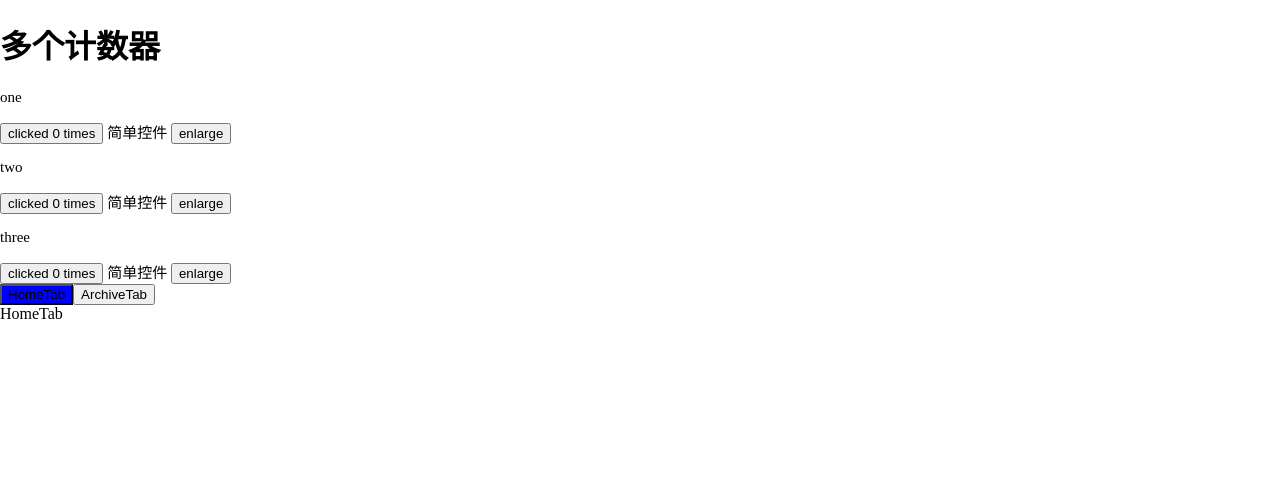
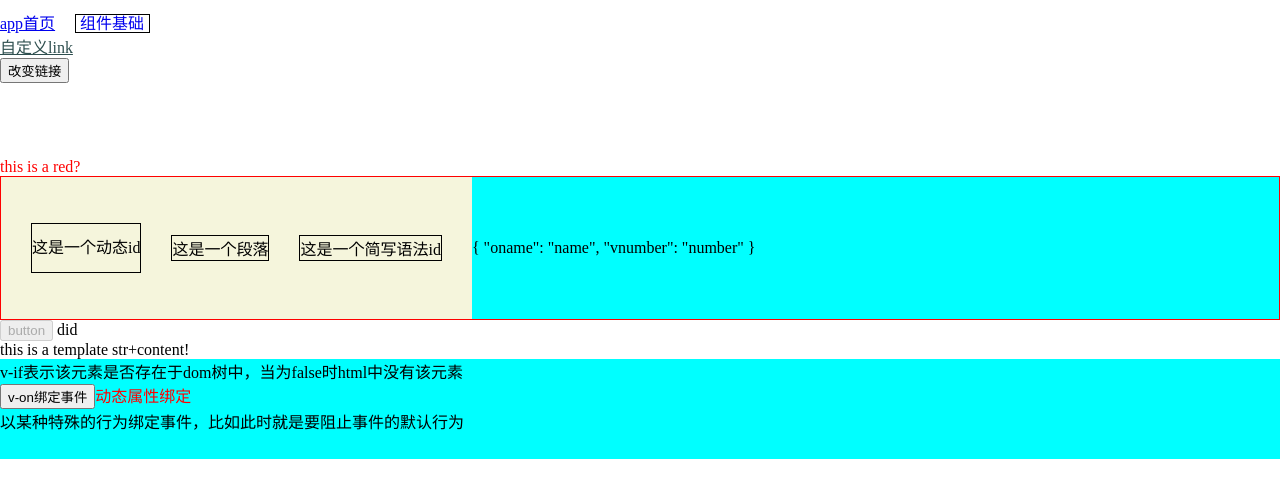
Before and after one commit to transport123/vuedemo, a Vue app: page / in a window 1280 px wide. Shown: the top 498 px of the page. Built offline with nearby package versions, Linux system fonts and the light colour scheme.

Commit message:
vue router

```diff
--- /dev/null
+++ b/src/RouterEntry.vue
@@ -0,0 +1,55 @@
+<script setup>
+import RouteLink from './routes/RouteLink.vue';
+import {ref} from 'vue'
+const routeLinkRef = ref('/List')
+
+
+
+function changeLink()
+{
+    if(routeLinkRef.value.startsWith('http'))
+        routeLinkRef.value='/List'
+    else
+        routeLinkRef.value='http://www.baidu.com'
+
+}
+</script>
+
+<template>
+<div>
+    <header style="padding-top: 10px;">
+        <RouterLink to="/">app首页</RouterLink>
+        <RouterLink to="/ComponentFoundation" class="routerlink">
+            组件基础
+        </RouterLink>
+
+        <RouteLink :to="routeLinkRef" activeClass="aClass" inactiveClass="iaClass">
+            自定义link
+        </RouteLink>
+
+
+    </header>
+    <div style="height: 100px;">
+    <button @click="changeLink">改变链接</button>
+    </div>
+</div>
+    <RouterView/>
+</template>
+
+<style>
+.routerlink{
+    margin:20px;
+    text-decoration: none;
+    border:1px black solid;
+    padding-right: 5px;
+}
+.routerlink:visited{
+    color:black
+}
+.aClass{
+    color: crimson;
+}
+.iaClass{
+    color:darkslategrey
+}
+</style>
--- a/src/main.js
+++ b/src/main.js
@@ -1,8 +1,31 @@
 import { createApp } from 'vue'
-import APP from './componentdetail/ComponentFoundation.vue'
 import ElementPlus from 'element-plus'
 import 'element-plus/dist/index.css'
-const app = createApp(APP)
+import {createRouter,createWebHashHistory} from 'vue-router';
+import Entry from './RouterEntry.vue'
+import App from './App.vue'
+import ComponentFoundation from './componentdetail/ComponentFoundation.vue'
+import List from './pages/List.vue'
+// 2. 定义一些路由
+// 每个路由都需要映射到一个组件。
+// 我们后面再讨论嵌套路由。
+const routes = [
+  { path: '/', component: App },
+  {path:'/ComponentFoundation',component:ComponentFoundation},
+  {path:'/List',component:List}
+]
+
+// 3. 创建路由实例并传递 `routes` 配置
+// 你可以在这里输入更多的配置，但我们在这里
+// 暂时保持简单
+const router = createRouter({
+  // 4. 内部提供了 history 模式的实现。为了简单起见，我们在这里使用 hash 模式。
+  history: createWebHashHistory(),
+  routes, // `routes: routes` 的缩写
+})
+
+const app = createApp(Entry)
+app.use(router)
 app.config.errorHandler=(err)=>{
 
 }//通过config来配置应用级的信息，注意一定要在挂载前配置好
--- /dev/null
+++ b/src/routes/RouteLink.vue
@@ -0,0 +1,41 @@
+<script>
+// 使用普通的 <script> 来声明选项
+export default {
+  inheritAttrs: false
+}
+</script>
+<script setup>
+import {RouterLink} from 'vue-router'
+import {computed} from 'vue'
+
+//通过 ... 进行展开,因为RouterLink.props是一个对象，所以要使用对象展开的方式，以及对象来定义该组件的prop。、
+//使用数组方式会提示props非迭代对象，这是当然的因为它是一个对象
+const rpops = defineProps({...RouterLink.props,inactiveClass:String})
+
+//通过rpops来访问props对象中的属性，也可以使用useLink将其scope提升
+const isExternal = computed(()=>{
+    return typeof rpops.to === 'string' && rpops.to.startsWith('http')
+})
+
+function showLog()
+{
+    console.log(isExternal.value)
+}
+</script>
+
+<template>
+    <div>
+    <!--通过vbind将attrs穿透传递-->
+    <a v-bind="$attrs" v-if="isExternal" :href="to" target="_blank" style="color:green">
+        <slot/>
+    </a>
+
+    <!--组件内的标签其实就是使用了插槽，此时想在插槽内部访问组件的属性值，需要v-slot传递 -->
+    <RouterLink v-else v-bind="$props" @click="showLog" v-slot="{isActive,href,navigate}" custom>
+        <a :href="href"  @click="navigate" :class="isActive?activeClass:inactiveClass">
+        <!--因为inactiveclass并不是RouterLink的prop-->
+            <slot/>
+        </a>
+    </RouterLink>
+    </div>
+</template>
```
